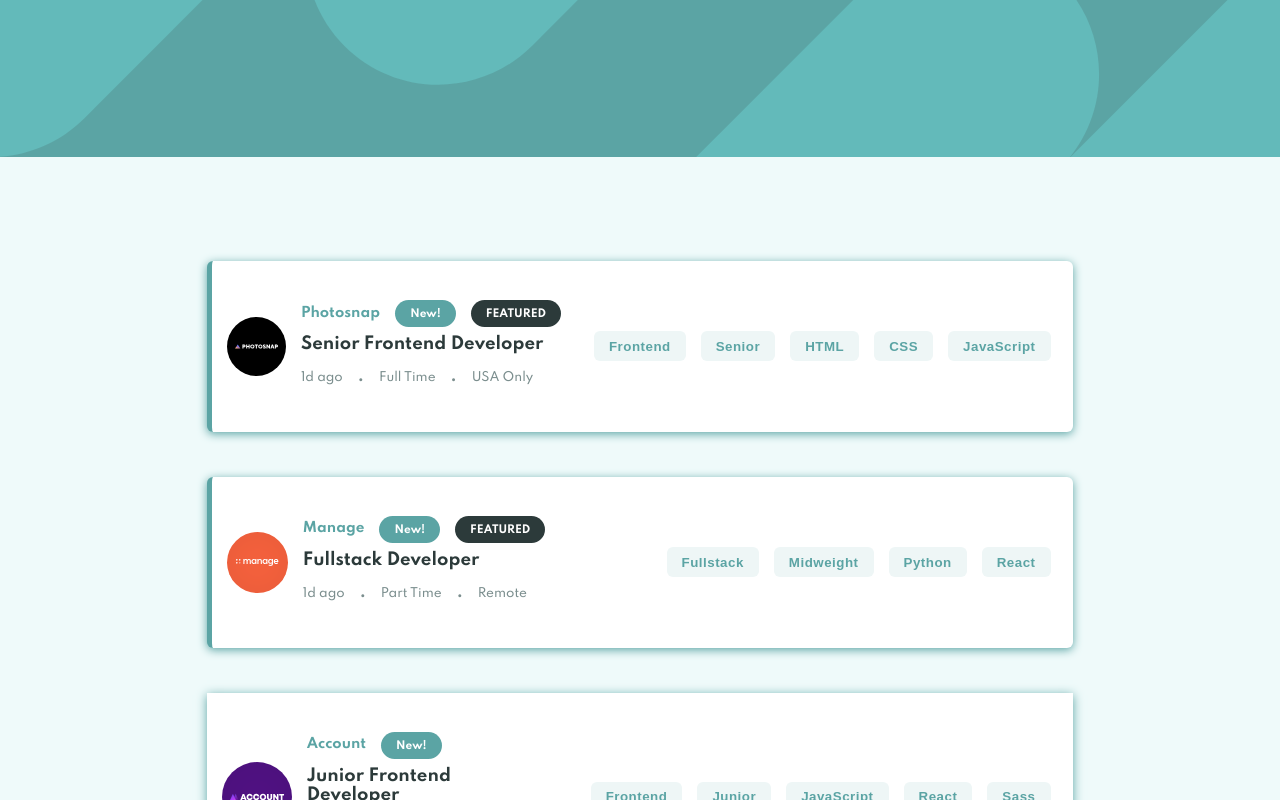
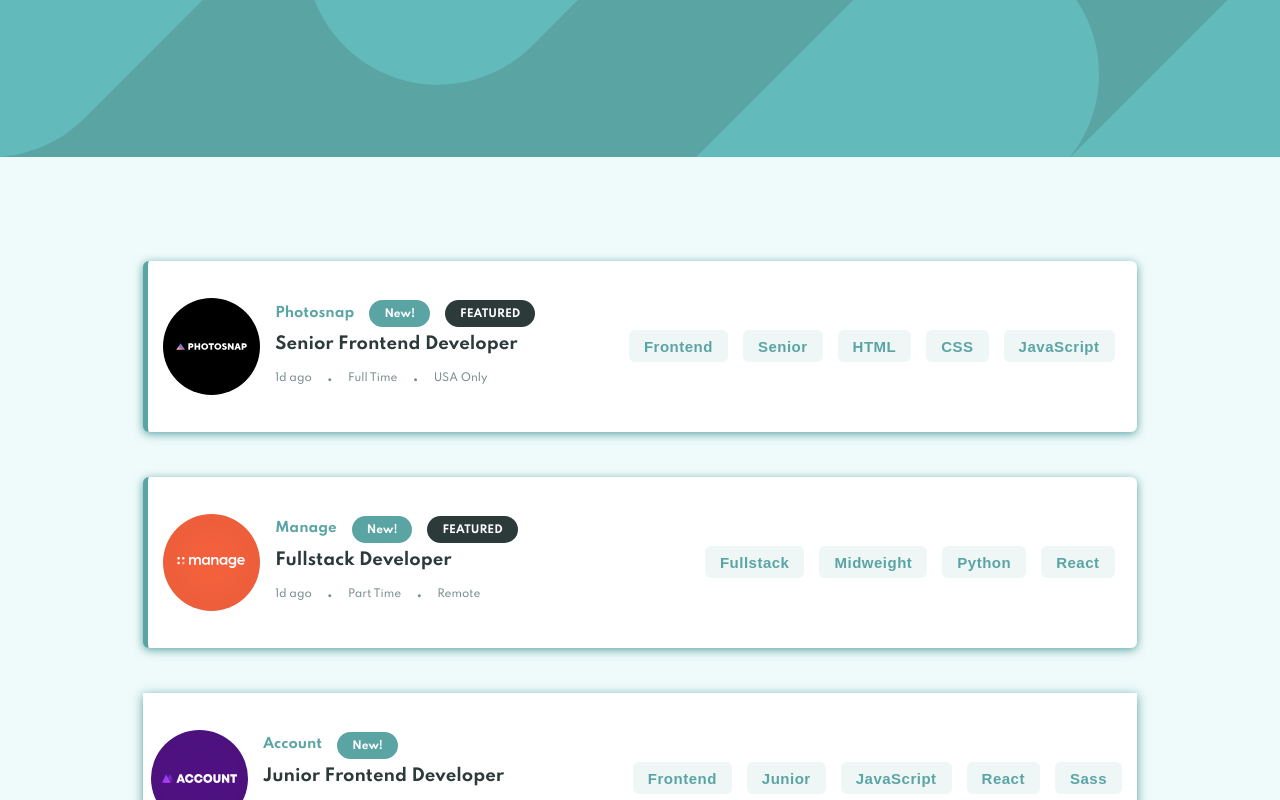
Before and after one commit to edgarfb/static-job-listings, a React (Create React App) app: page / in a window 1280 px wide. Shown: the top 800 px of the page. Built offline with nearby package versions, Linux system fonts and the light colour scheme.

Commit message:
project finished

```diff
--- a/public/index.html
+++ b/public/index.html
@@ -7,8 +7,9 @@
     <meta name="theme-color" content="#000000" />
     <meta
       name="description"
-      content="Web site created using create-react-app"
+      content="Web site created using create-react-app by Edgar Britez"
     />
+    <meta name="author" content="Edgar Fernando Britez"/>
     <link rel="apple-touch-icon" href="%PUBLIC_URL%/logo192.png" />
     <!--
       manifest.json provides metadata used when your web app is installed on a
@@ -24,7 +25,7 @@
       work correctly both with client-side routing and a non-root public URL.
       Learn how to configure a non-root public URL by running `npm run build`.
     -->
-    <title>Frontend Mentor | Job Listings</title>
+    <title>Edgar Fernando Britez | Job Listings</title>
   </head>
   <body>
     <noscript>You need to enable JavaScript to run this app.</noscript>
--- a/src/App.css
+++ b/src/App.css
@@ -26,7 +26,13 @@ img {
 
 @media (min-width: 700px) {
     main {
-        width: 70%;
+        /* width: 90%; */
         margin: 0 auto;
     }
 }
+@media (min-width: 1024px) {
+    main {
+        width: 80%;
+        margin: 0 auto;
+    }
+}
--- a/src/components/Card.js
+++ b/src/components/Card.js
@@ -9,6 +9,7 @@ function Card(props) {
       <div className={styles.logo}>
         <img src={props.logo} alt={`${props.company} Logo`} />
       </div>
+      <div className={styles.deskContainer}>
         <aside className={styles.mainTitle}>
           <h3>
             {props.name}
@@ -33,6 +34,7 @@ function Card(props) {
           })}
         </div>
       </div>
+    </div>
   );
 }
 
--- a/src/components/Card.module.css
+++ b/src/components/Card.module.css
@@ -1,13 +1,13 @@
 .card {
-    min-width: 350px;
+    min-width: 300px;
     margin: 3rem 1rem;
     background: white;
-    padding: 2rem 1rem;
+    padding: 2rem .5rem;
     box-shadow: 0px 2px 10px var(--primary);
     position: relative;
 }
 .cardFeatured {
-    min-width: 350px;
+    min-width: 300px;
     margin: 3rem 1rem;
     background: white;
     padding: 2rem 1rem;
@@ -59,31 +59,24 @@ h2:hover {
     border-bottom: 1px solid hsl(180deg 15% 81%);
 
 
-    font-size: .8rem;
+    font-size: .7rem;
 }
 .moreInfo__inner {
-    width: 80%;
+
     display: flex;
     align-items: center;
-    /* justify-content: space-between; */
 }
 
-@media (min-width: 700px) {
+@media (min-width: 1024px) {
     .card {
         display: flex;
+        justify-content: space-between;
     }
     .cardFeatured {
         display: flex;
+        justify-content: space-between;
     }
-    .logo {
-        display: flex;
-        align-items: center;
-        margin-right: 1rem;
-        width: 100px;
-        position: relative;
-        top: 0;
-        left: 0;
-    }
+
     .moreInfo {
         border-bottom: 1px solid transparent;
     }
@@ -93,8 +86,38 @@ h2:hover {
     }
     .tags {
         display: flex;
-        width: 100%;
         justify-content: flex-end;
         align-items: center;
     }
 }
+
+@media (min-width: 1200px) {
+    .card {
+        display: flex;
+        justify-content: flex-start;
+    }
+    .cardFeatured {
+        display: flex;
+        justify-content: flex-start;
+    }
+    .deskContainer {
+        width: 100%;
+        display: flex;
+        justify-content: space-between;
+    }
+    .logo {
+        width: 100px;
+        display: flex;
+        align-items: center;
+        margin-right: 1rem;
+        width: 110px;
+        position: relative;
+        top: 0;
+        left: 0;
+    }
+    .tags {
+        display: flex;
+        justify-content: flex-end;
+        align-items: center;
+    }
+}
--- a/src/components/UI/Button.module.css
+++ b/src/components/UI/Button.module.css
@@ -1,5 +1,6 @@
 .btn {
     padding: .5rem 1rem;
+    font-size: .8rem;
     border: none;
     border-radius: 6px;
     margin: .5rem;
@@ -13,3 +14,9 @@
     color: white;
     background-color: var(--primary);
 }
+
+@media (min-width: 700px) {
+    .btn {
+        font-size: 1rem;
+    }
+}
--- a/src/components/UI/ButtonClose.module.css
+++ b/src/components/UI/ButtonClose.module.css
@@ -4,6 +4,7 @@
     display: inline-block;
     border-radius: 6px;
     margin: .5rem;
+    font-size: .8rem;
 }
 .btnClose span {
     margin: 0 1rem;
@@ -11,7 +12,7 @@
 }
 
 .btn {
-    padding: 1rem;
+    padding: .5rem;
     border-radius: 0 6px 6px 0;
     border: none;
     cursor: pointer;
@@ -25,3 +26,13 @@
     background-color: var(--darkCyan);
     color: white;
 }
+
+@media (min-width: 700px) {
+    .btnClose {
+        font-size: 1rem;
+    }
+
+    .btn {
+        padding: 1rem;
+    }
+}
```
Lines whose indentation alone changed are shown as unchanged.
